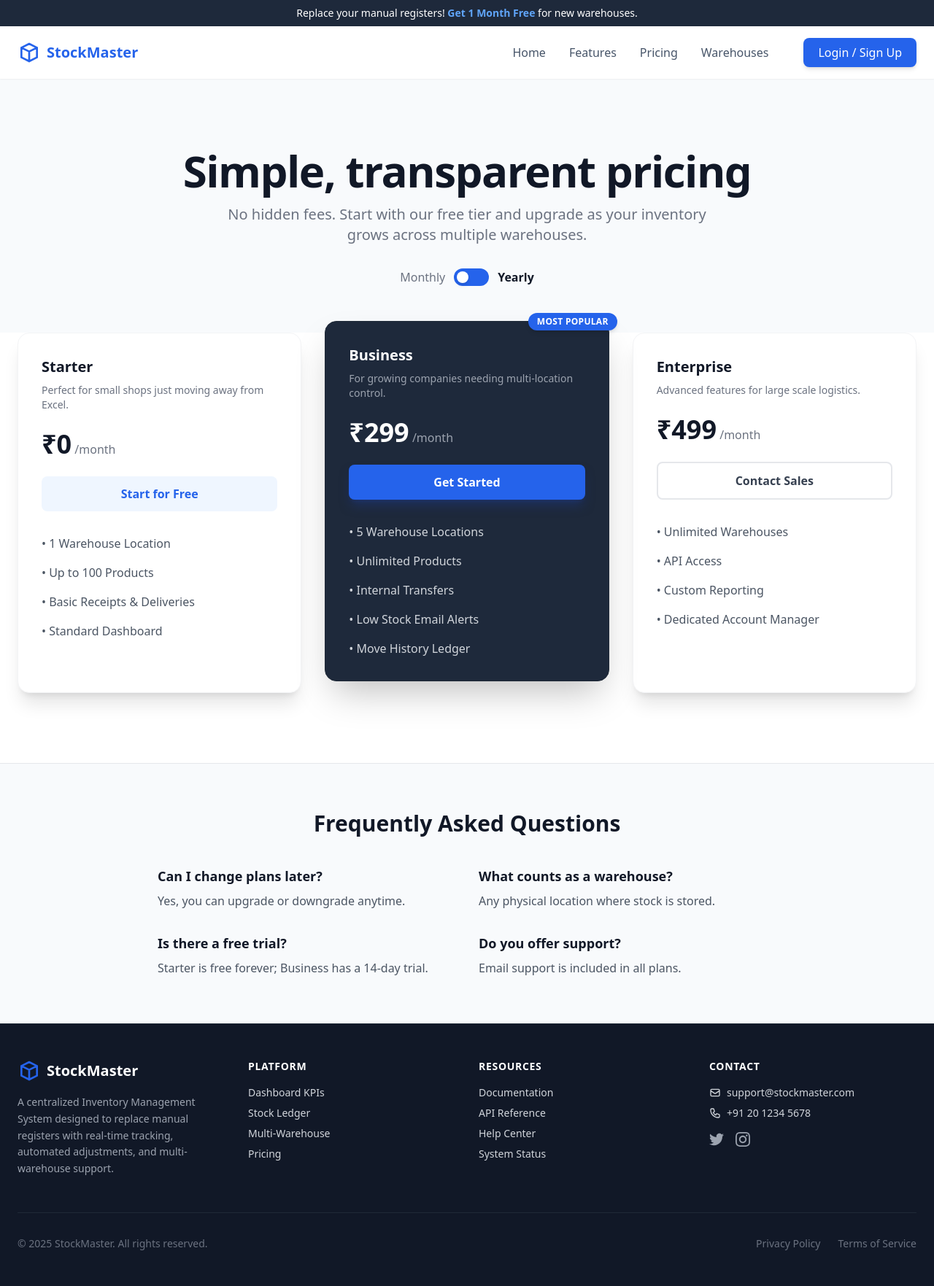
After one commit to PrathameshNibandhe/Stockmaster-odoo-nov-25, a PHP site: page /pricing.php in a window 1280 px wide. The commit adds this page. Shown: the whole page at 73% size. Run offline with PHP 8.4, Linux system fonts and the light colour scheme; some libraries are stand-ins or nearby versions.

Commit message:
Added pricing and warehouse page

```diff
--- a/public/header.php
+++ b/public/header.php
@@ -4,7 +4,7 @@ $navItems = [
   ["title" => "Home", "link" => "index.php"],
   ["title" => "Features", "link" => "features.php"], // Showcase Receipts, Deliveries, Transfers
   ["title" => "Pricing", "link" => "pricing.php"],
-  ["title" => "Warehouses", "link" => "warehouses.php"], // Multi-warehouse support
+  ["title" => "Warehouses", "link" => "warehouse.php"], // Multi-warehouse support
 ];
 ?>
 <!DOCTYPE html>
--- /dev/null
+++ b/public/pricing.php
@@ -0,0 +1,164 @@
+<?php
+include 'header.php';
+?>
+
+<!-- HERO SECTION -->
+<div class="bg-slate-50 pt-16 pb-20 lg:pt-24 lg:pb-28">
+    <div class="relative max-w-7xl mx-auto px-6 text-center">
+        <h1 class="text-4xl tracking-tight font-extrabold text-gray-900 sm:text-5xl md:text-6xl mb-4">
+            Simple, transparent pricing
+        </h1>
+        <p class="max-w-2xl mx-auto text-xl text-gray-500">
+            No hidden fees. Start with our free tier and upgrade as your inventory grows across multiple warehouses.
+        </p>
+
+        <!-- BILLING TOGGLE -->
+        <div id="billing-toggle" class="mt-8 flex justify-center items-center gap-3 cursor-pointer">
+            <span class="text-gray-500 font-medium" id="monthly-label">Monthly</span>
+
+            <div id="toggle-switch" class="w-12 h-6 bg-[#2563EB] rounded-full p-1 flex items-center justify-start transition-all">
+                <div id="toggle-circle" class="w-4 h-4 bg-white rounded-full shadow-md transition-all"></div>
+            </div>
+
+            <span class="text-gray-900 font-bold" id="yearly-label">
+                Yearly
+            </span>
+        </div>
+    </div>
+</div>
+
+
+<!-- PRICING CARDS -->
+<div class="bg-white pb-24">
+    <div class="max-w-7xl mx-auto px-6">
+        <div class="grid lg:grid-cols-3 gap-8 -mt-12">
+
+            <!-- STARTER -->
+            <div class="bg-white rounded-2xl shadow-xl border border-gray-100 p-8 flex flex-col relative z-10">
+                <h3 class="text-xl font-semibold text-gray-900">Starter</h3>
+                <p class="text-gray-500 mt-2 text-sm">Perfect for small shops just moving away from Excel.</p>
+                <div class="my-6">
+                    <span class="text-4xl font-extrabold text-gray-900">₹0</span>
+                    <span class="text-gray-500">/month</span>
+                </div>
+                <a href="backend/signup.php?plan=starter" class="block w-full py-3 px-6 bg-blue-50 text-[#2563EB] font-bold text-center rounded-lg hover:bg-blue-100 transition">
+                    Start for Free
+                </a>
+                <ul class="mt-8 space-y-4 flex-1 text-gray-600">
+                    <li>• 1 Warehouse Location</li>
+                    <li>• Up to 100 Products</li>
+                    <li>• Basic Receipts & Deliveries</li>
+                    <li>• Standard Dashboard</li>
+                </ul>
+            </div>
+
+            <!-- BUSINESS -->
+            <div class="bg-[#1E293B] rounded-2xl shadow-2xl border border-gray-800 p-8 flex flex-col relative transform md:-translate-y-4 z-20">
+                <div class="absolute top-0 right-0 -mt-3 -mr-3 bg-[#2563EB] text-white text-xs font-bold px-3 py-1 rounded-full uppercase tracking-wide shadow-md">
+                    Most Popular
+                </div>
+                <h3 class="text-xl font-semibold text-white">Business</h3>
+                <p class="text-gray-400 mt-2 text-sm">For growing companies needing multi-location control.</p>
+                <div class="my-6">
+                    <span id="price-business" class="text-4xl font-extrabold text-white">₹299</span>
+                    <span id="period-business" class="text-gray-400">/month</span>
+                </div>
+                <a href="backend/signup.php?plan=business" class="block w-full py-3 px-6 bg-[#2563EB] text-white font-bold text-center rounded-lg hover:bg-blue-600 transition shadow-lg shadow-blue-900/50">
+                    Get Started
+                </a>
+                <ul class="mt-8 space-y-4 flex-1 text-gray-300">
+                    <li>• 5 Warehouse Locations</li>
+                    <li>• Unlimited Products</li>
+                    <li>• Internal Transfers</li>
+                    <li>• Low Stock Email Alerts</li>
+                    <li>• Move History Ledger</li>
+                </ul>
+            </div>
+
+            <!-- ENTERPRISE -->
+            <div class="bg-white rounded-2xl shadow-xl border border-gray-100 p-8 flex flex-col relative z-10">
+                <h3 class="text-xl font-semibold text-gray-900">Enterprise</h3>
+                <p class="text-gray-500 mt-2 text-sm">Advanced features for large scale logistics.</p>
+                <div class="my-6">
+                    <span id="price-enterprise" class="text-4xl font-extrabold text-gray-900">₹499</span>
+                    <span id="period-enterprise" class="text-gray-500">/month</span>
+                </div>
+                <a href="backend/signup.php?plan=enterprise" class="block w-full py-3 px-6 bg-white border-2 border-gray-200 text-gray-700 font-bold text-center rounded-lg hover:border-[#2563EB] hover:text-[#2563EB] transition">
+                    Contact Sales
+                </a>
+                <ul class="mt-8 space-y-4 flex-1 text-gray-600">
+                    <li>• Unlimited Warehouses</li>
+                    <li>• API Access</li>
+                    <li>• Custom Reporting</li>
+                    <li>• Dedicated Account Manager</li>
+                </ul>
+            </div>
+
+        </div>
+    </div>
+</div>
+
+
+<!-- FAQ SECTION -->
+<section class="bg-slate-50 py-16 border-t border-gray-200">
+    <div class="max-w-4xl mx-auto px-6">
+        <h2 class="text-3xl font-bold text-gray-900 text-center mb-10">Frequently Asked Questions</h2>
+
+        <div class="grid md:grid-cols-2 gap-8">
+            <div>
+                <h4 class="font-bold text-lg text-gray-900 mb-2">Can I change plans later?</h4>
+                <p class="text-gray-600">Yes, you can upgrade or downgrade anytime.</p>
+            </div>
+            <div>
+                <h4 class="font-bold text-lg text-gray-900 mb-2">What counts as a warehouse?</h4>
+                <p class="text-gray-600">Any physical location where stock is stored.</p>
+            </div>
+            <div>
+                <h4 class="font-bold text-lg text-gray-900 mb-2">Is there a free trial?</h4>
+                <p class="text-gray-600">Starter is free forever; Business has a 14-day trial.</p>
+            </div>
+            <div>
+                <h4 class="font-bold text-lg text-gray-900 mb-2">Do you offer support?</h4>
+                <p class="text-gray-600">Email support is included in all plans.</p>
+            </div>
+        </div>
+    </div>
+</section>
+
+<?php include 'footer.php'; ?>
+
+
+<!-- 🔥 PRICE TOGGLE SCRIPT -->
+<script>
+  let isYearly = false;
+
+  document.getElementById("billing-toggle").addEventListener("click", function () {
+      isYearly = !isYearly;
+
+      const toggleSwitch = document.getElementById("toggle-switch");
+      const toggleCircle = document.getElementById("toggle-circle");
+      const monthlyLabel = document.getElementById("monthly-label");
+      const yearlyLabel = document.getElementById("yearly-label");
+
+      // Move circle left/right
+      if (isYearly) {
+          toggleCircle.style.transform = "translateX(24px)";
+          toggleSwitch.style.backgroundColor = "#16a34a"; // green for yearly
+
+          monthlyLabel.classList.remove("text-gray-900", "font-bold");
+          monthlyLabel.classList.add("text-gray-500", "font-medium");
+
+          yearlyLabel.classList.remove("text-gray-500");
+          yearlyLabel.classList.add("text-gray-900", "font-bold");
+      } else {
+          toggleCircle.style.transform = "translateX(0px)";
+          toggleSwitch.style.backgroundColor = "#2563EB"; // blue for monthly
+
+          yearlyLabel.classList.remove("text-gray-900", "font-bold");
+          yearlyLabel.classList.add("text-gray-500", "font-medium");
+
+          monthlyLabel.classList.remove("text-gray-500");
+          monthlyLabel.classList.add("text-gray-900", "font-bold");
+      }
+  });
+</script>
```
Also changed, not shown: public/features.php (added, +199 -0 lines), public/warehouse.php (added, +157 -0 lines).
